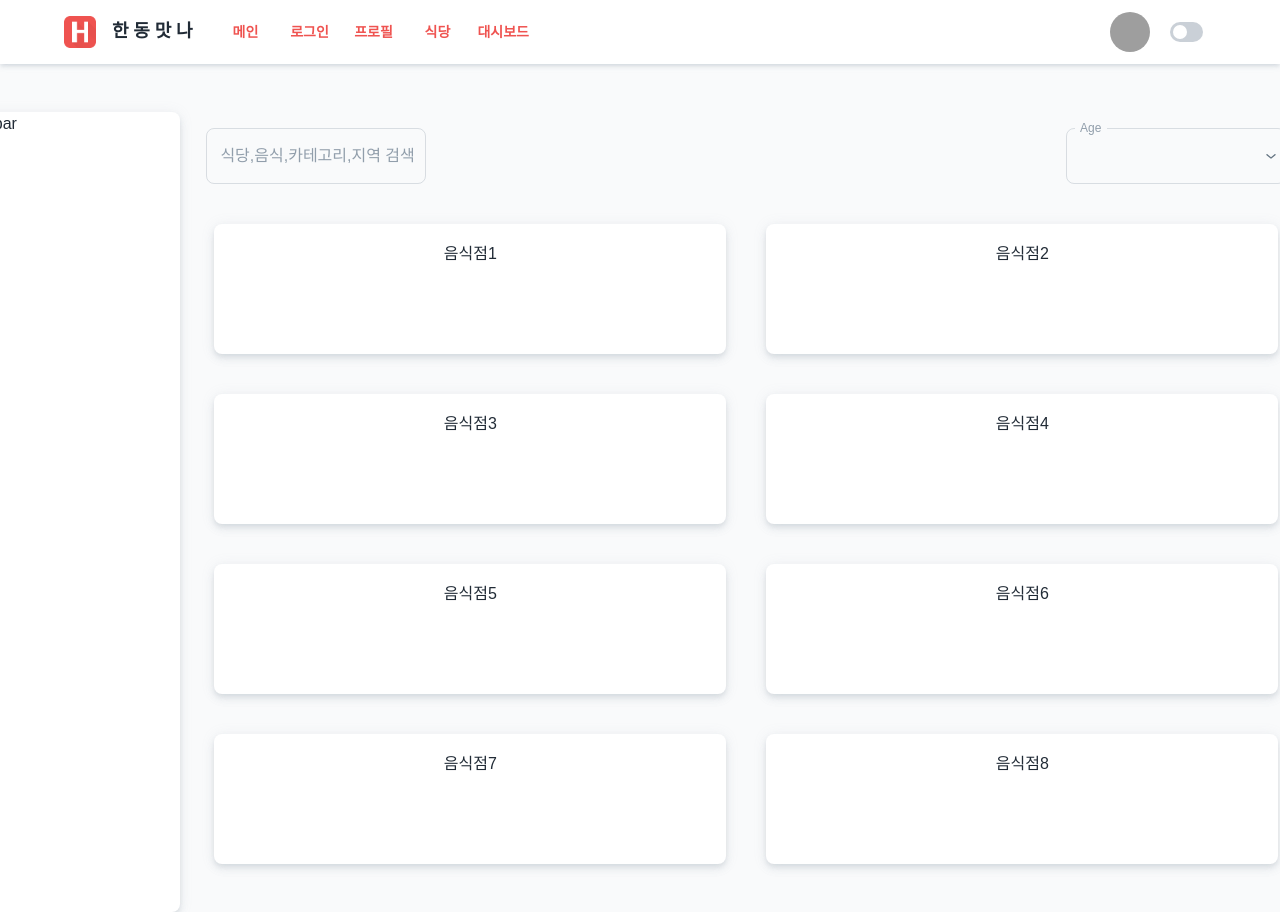
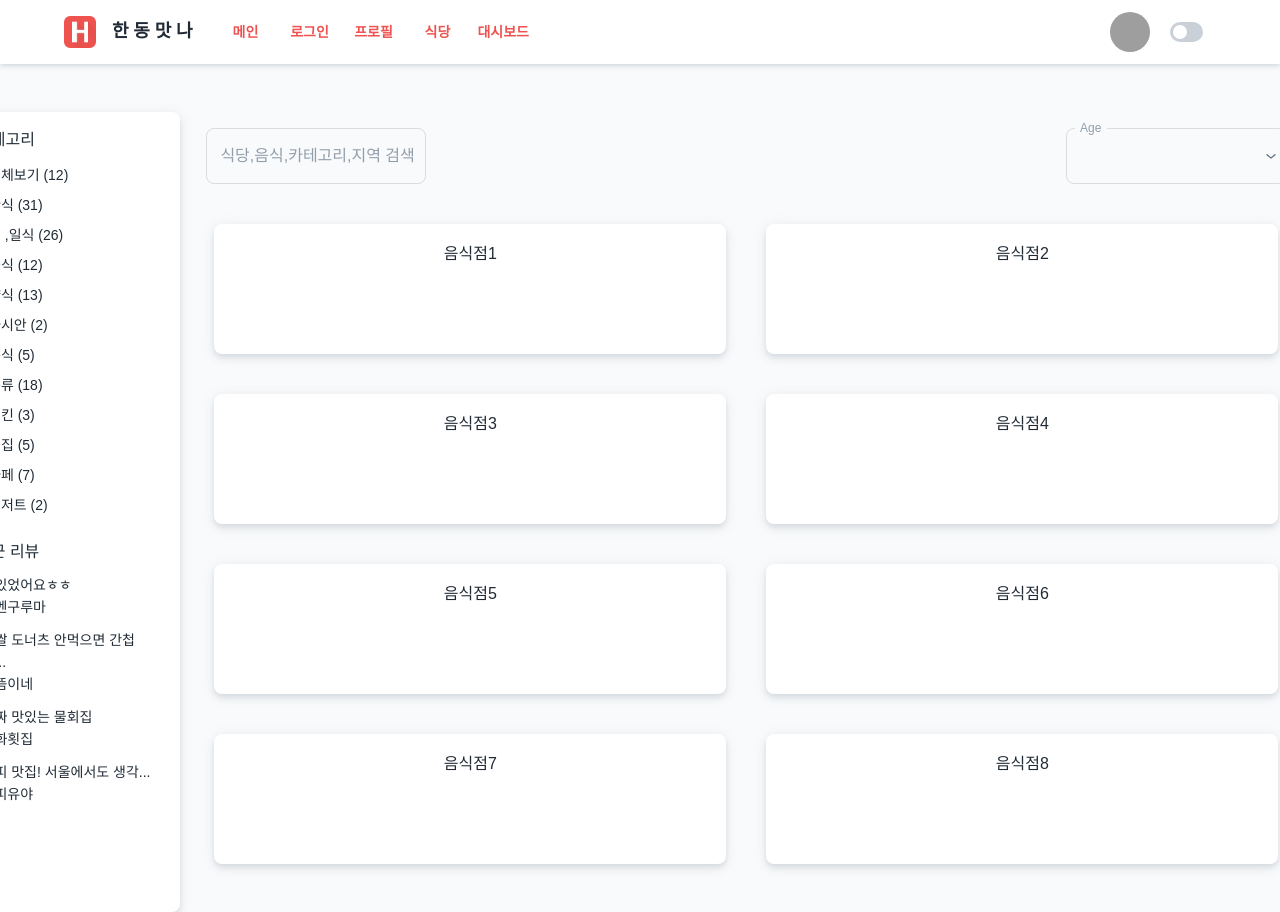
Before and after one commit to hgu-webcamp5/food-handong-front, a React (Create React App) app: page / in a window 1280 px wide. Shown: the top 912 px of the page. Built offline with nearby package versions, Linux system fonts and the light colour scheme; grey boxes are pictures that could not be loaded.

Commit message:
front page
Sidebar

sidebar text hard coding + sidebar style complete

```diff
--- a/src/pages/Main/index.js
+++ b/src/pages/Main/index.js
@@ -20,7 +20,6 @@ const SideBar = styled(Paper)({
     height: 800,
     width: 220,
     border: 1,
-    color: 'secondary.contratext',
 });
 const Item = styled(Paper)({
   textAlign: 'center',
@@ -28,23 +27,85 @@ const Item = styled(Paper)({
   height: 130,
   lineHeight: '60px',
 });
+
 // const lightTheme = createTheme({ palette: { mode: 'light' } });
 
 function Main() {
 
   const [age, setAge] = useState(0);
   const [restaurants , setRestaurants] = useState([1,2,3,4,5,6,7,8]);
+  const [reviews , setReviews] = useState([
+          {
+            text: "맛있었어요ㅎㅎ",
+            name: "라멘구루마"
+          },
+          {
+              text: "찹쌀 도너츠 안먹으면 간첩 의...",
+              name: "으뜸이네"
+          },
+          {
+              text: "진짜 맛있는 물회집",
+              name: "태화횟집"
+          },
+          {
+              text: "커피 맛집! 서울에서도 생각...",
+              name: "커피유야"
+          }
+      ]);
+  const [categories,setCategories] = useState(["전체보기 (12)" , "한식 (31)" ,
+"회 ,일식 (26)" , "중식 (12)", "양식 (13)", "아시안 (2)" , "분식 (5)" , "육류 (18)" , "치킨 (3)" ,
+"술집 (5)" , "카페 (7)" , "디저트 (2)"]);
 
   const handleChange = (event) => {
     setAge(event.target.value);
   };
 
-  return(
+
+
+
+        return(
   <div>
     <div>
       <Grid container spacing={5} sx={{ ml:-18 , width : '120%' }}>
         <Grid item xs={2} >
-              <SideBar elevation={5} >side bar</SideBar>
+              <SideBar elevation={5} sx={{
+                  '&:hover': {
+                      // backgroundColor: 'action.hover',
+                      opacity: [0.8, 0.8, 0.8],
+                      border:1,
+                  },
+              }}>
+                  <Box id={"category"} sx={{p:2, pb: 1.5 , fontWeight: 'bold' ,}}>
+                      <Typography variant="body1">카테고리</Typography>
+                      <Box sx={{p:1}}>
+                          {categories.map((category,index) => (
+                              <Typography variant="body2" key={index} sx={{
+                                  p:0.5,
+                                  "&:hover": {
+                                      textDecoration: "underline",
+                                  },
+                              }}>{category}</Typography>
+                          ))}
+                      </Box>
+                  </Box>
+                  <Box id={"review"} sx={{px:2 , fontWeight: 'bold'}}>
+                      <Typography variant="body1" sx={{pb:0.5}}>최근 리뷰</Typography>
+                      <Box>
+                          {reviews.map((review,index)=> (
+                              <Box sx={{
+                                  p:0.7,
+                                  "&:hover": {
+                                      textDecoration: "underline",
+                                  },
+                              }} key={index}>
+                                  <Typography variant="body2">{review.text}</Typography>
+                                  <Typography variant="body2">{review.name}</Typography>
+                              </Box>
+                          ))}
+                      </Box>
+
+                  </Box>
+              </SideBar>
         </Grid>
         <Grid item xs={10}>
             <Box
```
